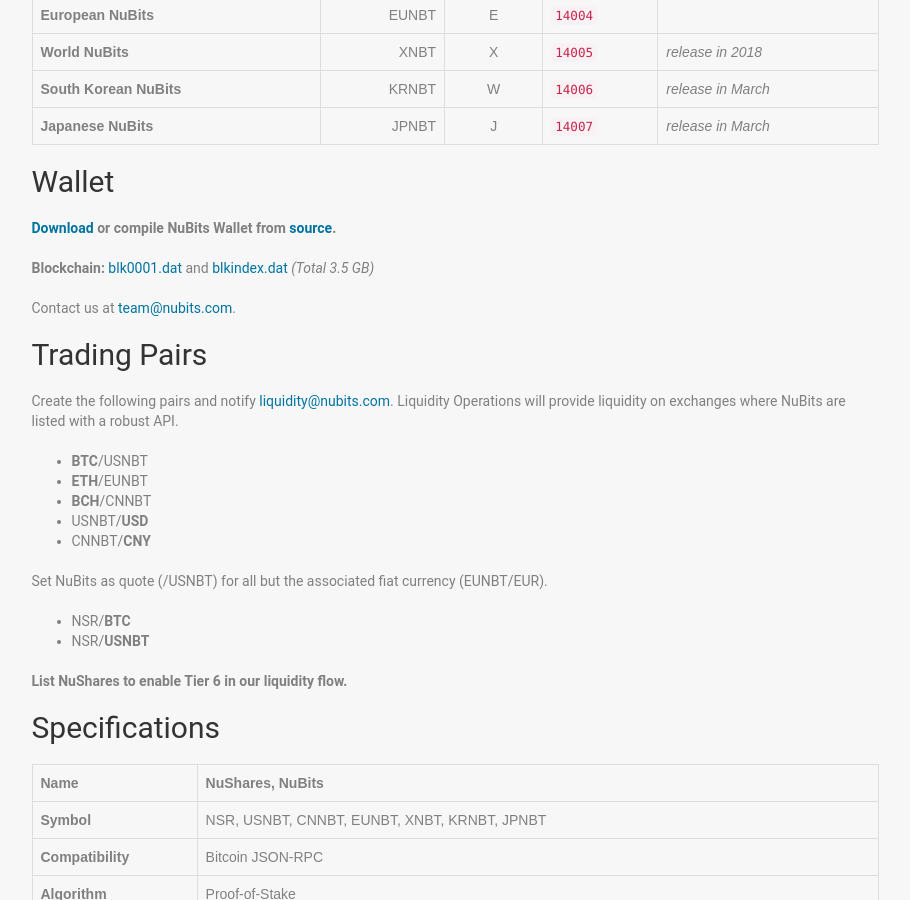
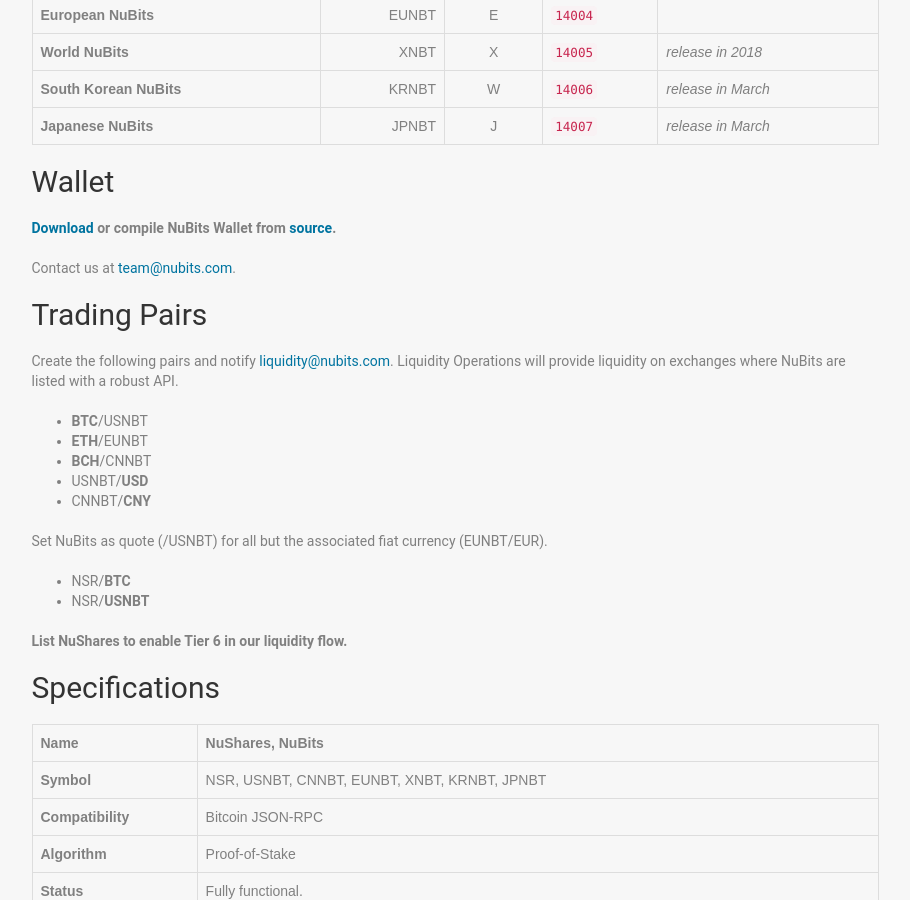
Before and after one commit to NuNetwork/nunetwork.github.io, a Jekyll site: the page built from _pages/list-nubits.md, in a window 1280 px wide and 900 px high, scrolled down 540 px. Shown: the whole window, without its empty margins (331-1241 px from the left). Built offline with Jekyll 4.4.1, drawn with Linux system fonts in a browser that asks for light colours.

Commit message:
Update list-nubits.md

```diff
--- a/_pages/list-nubits.md
+++ b/_pages/list-nubits.md
@@ -24,8 +24,6 @@
 ## Wallet
 
 **[Download](/wallet) or compile NuBits Wallet from [source](/source).**
-
-**Blockchain:** [blk0001.dat](https://nubits.ams3.digitaloceanspaces.com/blk0001.dat) and [blkindex.dat](https://nubits.ams3.digitaloceanspaces.com/blkindex.dat) *(Total 3.5 GB)*
 
 Contact us at [team@nubits.com](mailto:team@nubits.com).
 
```
